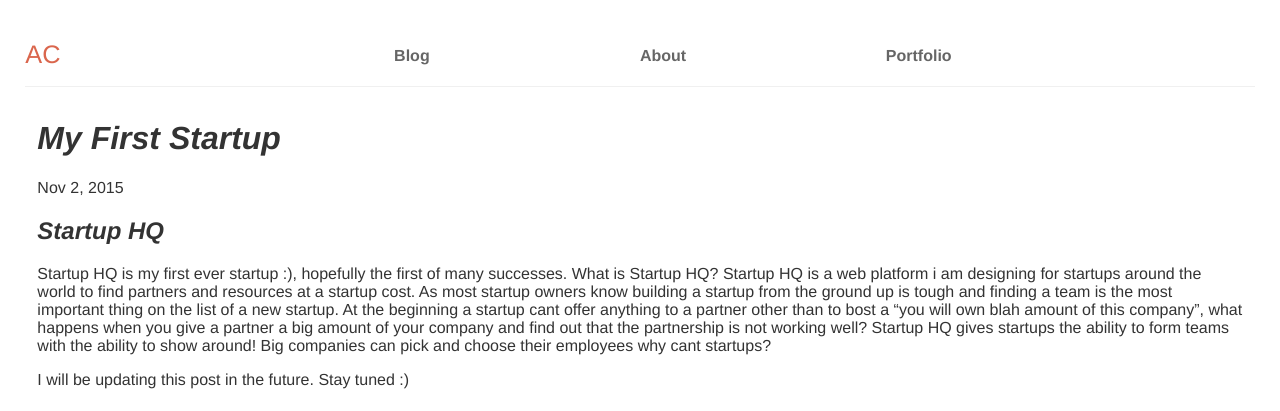
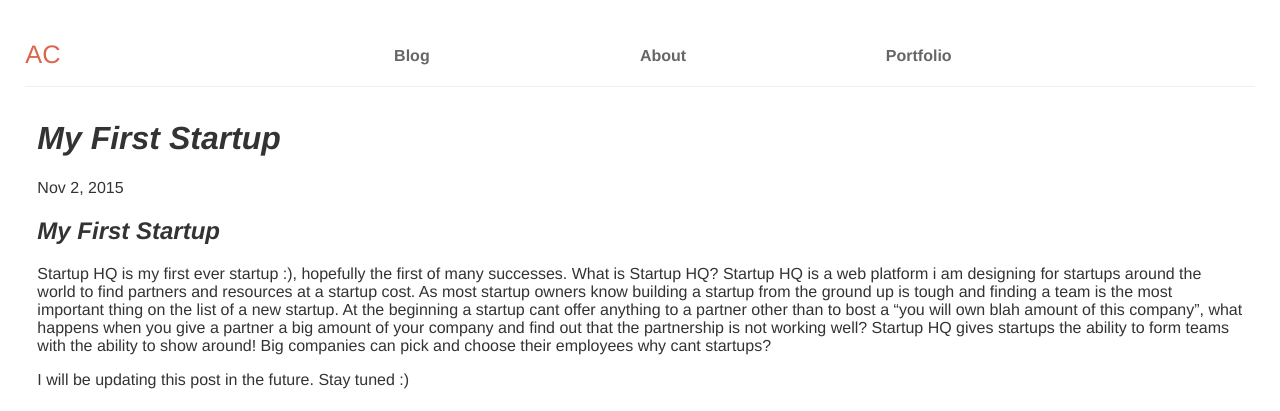
Before and after one commit to WizKIDz/WizKIDz.github.io, a Jekyll site: the page built from _posts/2015-11-02-My-First-Startup.markdown, in a window 1280 px wide. Shown: the top 411 px of the page. Built offline with Jekyll 4.4.1, drawn with Linux system fonts in a browser that asks for light colours.

Commit message:
fixed some weird stuff with titles being bigger than linked titles

```diff
--- a/_posts/2015-11-02-My-First-Startup.markdown
+++ b/_posts/2015-11-02-My-First-Startup.markdown
@@ -3,8 +3,8 @@ layout: post
 title:  "My First Startup"
 date:   2015-11-02 08:49:11
 ---
-Startup HQ
-=============
+
+# My First Startup
 
 Startup HQ is my first ever startup :), hopefully the first of many successes.
 <!--break-->
--- a/_posts/2015-11-02-welcome-to-jekyll.markdown
+++ b/_posts/2015-11-02-welcome-to-jekyll.markdown
@@ -3,8 +3,7 @@ layout: post
 title:  "First Post :)"
 date:   2015-11-02 08:49:11
 ---
-Hello Internet
-=============
+# Hello World!
 
 hello, my name is Austin Crane and i am some what new. I have many projects that i have been apart of that have gained a lot of traction and i will be using this blog to keep people up to date with what is going on with them. I am an iOS developer by heart but am getting into web development. Connecting with people has always been my favorite thing to do so feel free to say hi :) (austin.crane.roboticst(@)gmail.com)
 <!--break-->
--- a/_posts/2015-11-23-Twitter-C-Plus-Plus.markdown
+++ b/_posts/2015-11-23-Twitter-C-Plus-Plus.markdown
@@ -3,8 +3,6 @@ layout: post
 title:  "Twitter C++"
 date:   2015-11-02 08:49:11
 ---
-Twitter C++
-=============
 
 # TwitterCpp
 
```
